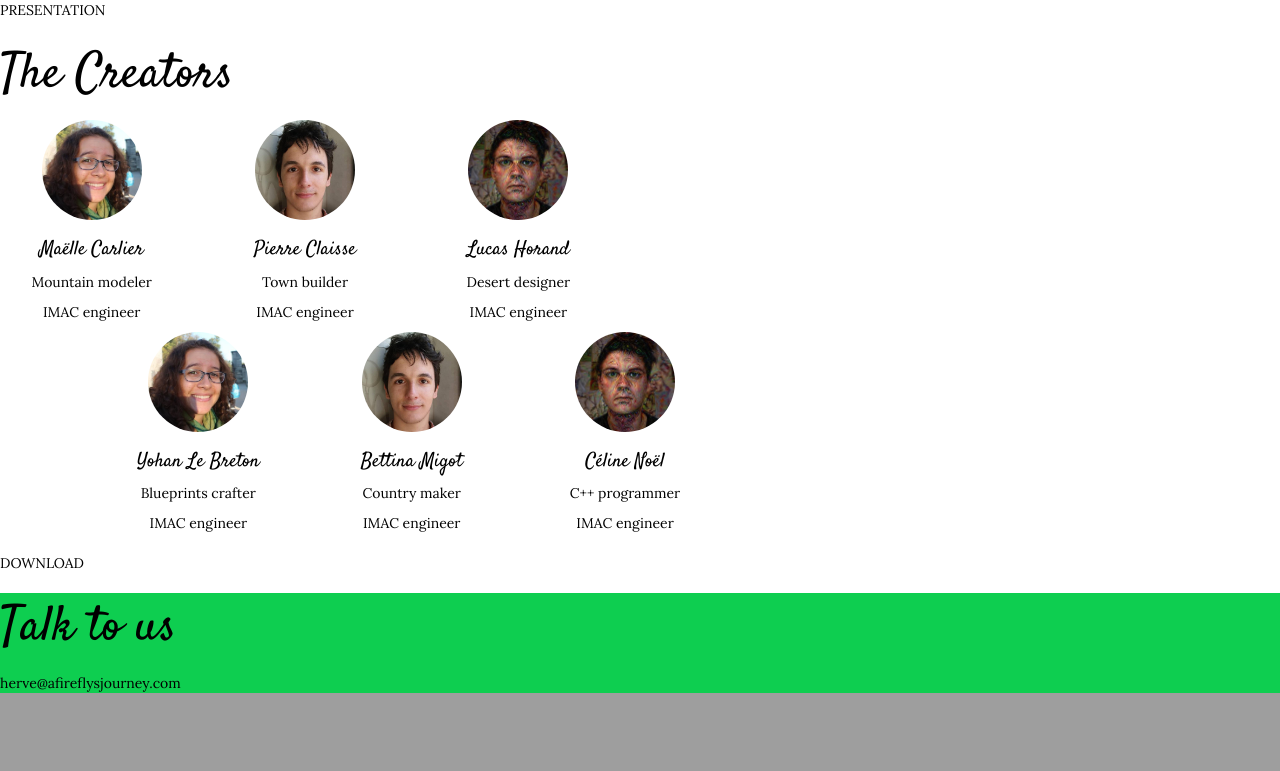
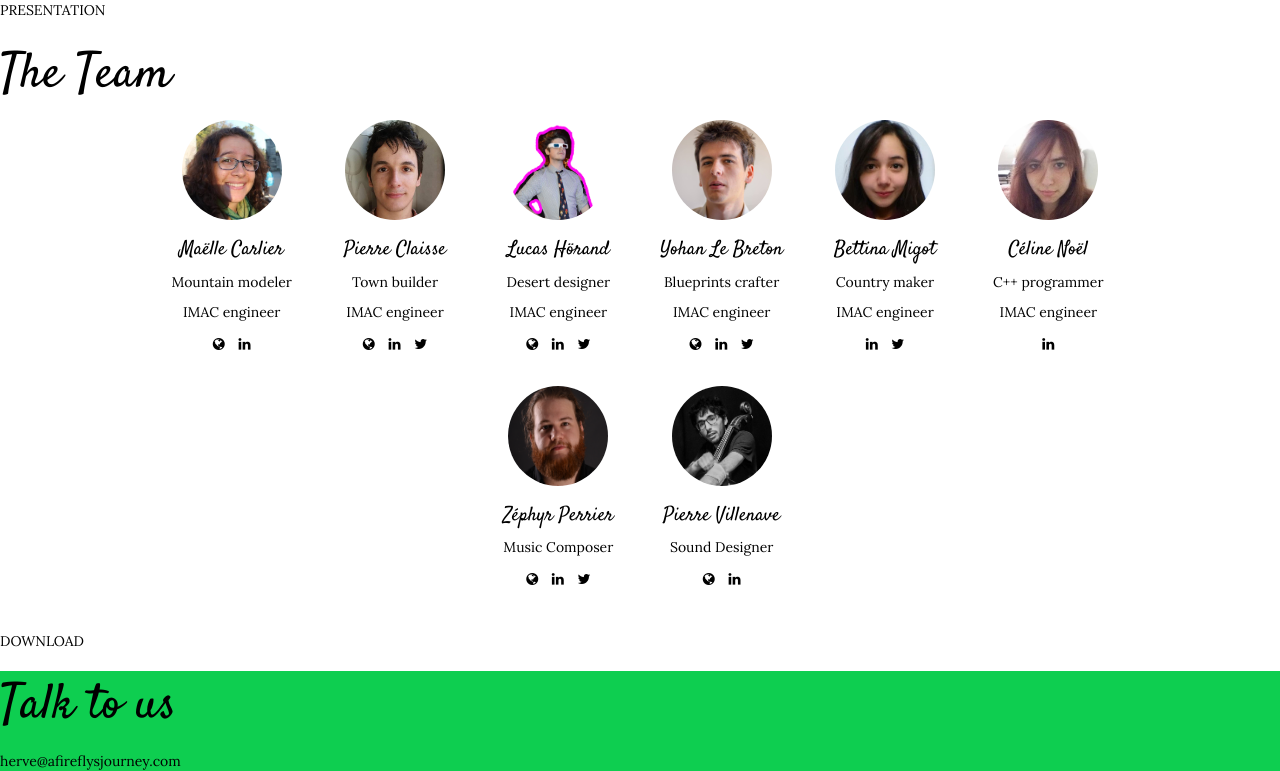
Before and after one commit to luhof/herve-website, a PHP site: page / in a window 1280 px wide. Shown: the part 800-1571 px from the top of the page. Before the commit the page ends 1493 px from the top, so only its background shows below. Run offline with PHP 8.4, Linux system fonts and the light colour scheme.

Commit message:
Almost finished team

```diff
--- a/css/styles.css
+++ b/css/styles.css
@@ -37,6 +37,18 @@ body>div>div>div>a:hover{text-decoration:underline;}
 #creators>.row>div{
 	text-align: center;
 }
+
+#creators>.row>div{
+	margin-bottom: 30px;
+}
+
+#creators a i{
+	padding: 5px;
+}
+#creators a:hover i{
+	background-color: lightblue;
+	color : white;
+}
 /*
 body>div>div>div:nth-child(2){margin-top:25px;}
 body>div>div:nth-child(3),body>div>div:nth-child(5),body>div>div:nth-child(7){text-align:right;}
@@ -50,7 +62,8 @@ header{background: url(../img/country.svg) no-repeat center bottom fixed;}
 #creators>.row>div:nth-child(4)>div:nth-child(1){background: url(../img/yohan-lebreton.jpg) no-repeat top left; background-size:100px 100px;}
 #creators>.row>div:nth-child(5)>div:nth-child(1){background: url(../img/bettina-migot.jpg) no-repeat left center; background-size:100px 100px;}
 #creators>.row>div:nth-child(6)>div:nth-child(1){background: url(../img/celine-noel.jpg) no-repeat right top; background-size:110px 110px;}
-
+#creators>.row:last-child>div:nth-child(1)>div:nth-child(1){background: url(../img/zephyr-perrier.jpg) no-repeat center center; background-size:110px 110px;}
+#creators>.row:last-child>div:nth-child(2)>div:nth-child(1){background: url(../img/pierre-villenave.jpg) no-repeat center center; background-size:110px 110px;}
 .bg-cover{-webkit-background-size:cover;-moz-background-size:cover;-o-background-size:cover;background-size:cover;}
 footer{background:#0ece50;}
 footer>p{margin-bottom:10px;}
@@ -70,6 +83,6 @@ html, body{
 }
 
 .wrap{
-	max-width : 960px;
+	max-width : 980px;
 	margin:auto;
 }
--- a/index.html
+++ b/index.html
@@ -23,65 +23,133 @@
 	</header>
 	<div id="presentation">PRESENTATION</div>
 	<div id="creators">
-		<header>The Creators</header>
+		<header>The Team</header>
 
 
 
-		<div class="row">
+		<div class="row wrap">
 
-			<div class="col-xs-12 col-sm-2 col-md-2 col-lg-2">
+			<div class="col-xs-6 col-sm-4 col-md-4 col-lg-2">
 				<div></div>
-				<a target="_blank" href="https://www.linkedin.com/in/ma%C3%ABlle-carlier-35b78562">
 					<h3>Maëlle Carlier</h3>
 					<p>Mountain modeler</p>
 					<p>IMAC engineer</p>
-				</a>
+					<a target="_blank" href="http://maellecarlier.com">
+						<i class="fa fa-globe" aria-hidden="true"></i>
+					</a>
+					<a target="_blank" href="https://www.linkedin.com/in/ma%C3%ABlle-carlier-35b78562">
+						<i class="fa fa-linkedin" aria-hidden="true"></i>
+					</a>
+
 			</div>
-			<div class="col-xs-12 col-sm-2 col-md-2 col-lg-2">
+			<div class="col-xs-6 col-sm-4 col-md-4 col-lg-2">
 				<div></div>
-				<a target="_blank" href="https://www.linkedin.com/in/pierreclaisse">
+
 					<h3>Pierre Claisse</h3>
 					<p>Town builder</p>
 					<p>IMAC engineer</p>
+				<a target="_blank" href="https://www.pierreclaisse.com">
+					<i class="fa fa-globe" aria-hidden="true"></i>
+				</a>
+				<a target="_blank" href="https://www.linkedin.com/in/pierreclaisse">
+					<i class="fa fa-linkedin" aria-hidden="true"></i>
+				</a>
+				<a target="blank" href="https://twitter.com/PierreClaisseMC">
+						<i class="fa fa-twitter" aria-hidden="true"></i>
 				</a>
 
 			</div>
-			<div class="col-xs-12 col-sm-2 col-md-2 col-lg-2">
+			<div class="col-xs-6 col-sm-4 col-md-4 col-lg-2">
 
 				<div></div>
-				<a target="_blank" href="https://www.linkedin.com/in/lucas-horand-2786246a">
-					<h3>Lucas Horand</h3>
+
+					<h3>Lucas Hörand</h3>
 					<p>Desert designer</p>
 					<p>IMAC engineer</p>
-				</a>
+					<a target="_blank" href="https://www.luhof.fr">
+						<i class="fa fa-globe" aria-hidden="true"></i>
+					</a>
+					<a target="_blank" href="https://www.linkedin.com/in/lucas-horand-2786246a">
+						<i class="fa fa-linkedin" aria-hidden="true"></i>
+					</a>
+					<a target="blank" href="https://twitter.com/Luhof">
+						<i class="fa fa-twitter" aria-hidden="true"></i>
+					</a>
 			</div>
-			</div>
-			<div class="row">
-				<div class="col-xs-12 col-sm-2 col-md-2 col-lg-2 col-md-offset-1">
+			<!--</div>
+			<div class="row">-->
+				<div class="col-xs-6 col-sm-4 col-md-4 col-lg-2">
 					<div></div>
 
-					<a target="_blank" href="https://www.linkedin.com/in/yohanlb">
+
 						<h3>Yohan Le Breton</h3>
 						<p>Blueprints crafter</p>
 						<p>IMAC engineer</p>
+				<a target="_blank" href="https://www.yohanlebreton.fr">
+					<i class="fa fa-globe" aria-hidden="true"></i>
+				</a>
+					<a target="_blank" href="https://www.linkedin.com/in/yohanlb">
+						<i class="fa fa-linkedin" aria-hidden="true"></i>
+					</a>
+					<a target="blank" href="https://twitter.com/Yohlb">
+						<i class="fa fa-twitter" aria-hidden="true"></i>
 					</a>
 
 				</div>
 
-				<div class="col-xs-12 col-sm-2 col-md-2 col-lg-2">
+				<div class="col-xs-6 col-sm-4 col-md-4 col-lg-2">
 					<div></div>
-					<a target="_blank" href="https://www.linkedin.com/in/bettinamigot">
+
 						<h3>Bettina Migot</h3>
 						<p>Country maker</p>
 						<p>IMAC engineer</p>
+					<a target="_blank" href="https://www.linkedin.com/in/bettinamigot">
+						<i class="fa fa-linkedin" aria-hidden="true"></i>
+					</a>
+					<a target="blank" href="https://twitter.com/bibambi">
+						<i class="fa fa-twitter" aria-hidden="true"></i>
 					</a>
 				</div>
-				<div class="col-xs-12 col-sm-2 col-md-2 col-lg-2">
+				<div class="col-xs-6 col-sm-4 col-md-4 col-lg-2">
 					<div></div>
-					<a target="_blank" href="https://www.linkedin.com/in/céline-noël-6aa045bb">
+
 						<h3>Céline Noël</h3>
 						<p>C++ programmer</p>
 						<p>IMAC engineer</p>
+					<a target="_blank" href="https://www.linkedin.com/in/céline-noël-6aa045bb">
+						<i class="fa fa-linkedin" aria-hidden="true"></i>
+					</a>
+				</div>
+		</div>
+		<div class="row wrap">
+			<div class="col-xs-6 col-sm-4 col-md-4 col-lg-2 col-lg-offset-4">
+					<div></div>
+
+						<h3>Zéphyr Perrier</h3>
+						<p>Music Composer</p>
+
+					<a target="_blank" href="https://www.yohanlebreton.fr">
+					<i class="fa fa-globe" aria-hidden="true"></i>
+				</a>
+
+					<a target="_blank" href="https://www.linkedin.com/in/bettinamigot">
+						<i class="fa fa-linkedin" aria-hidden="true"></i>
+					</a>
+					<a target="blank" href="https://twitter.com/bibambi">
+						<i class="fa fa-twitter" aria-hidden="true"></i>
+					</a>
+				</div>
+				<div class="col-xs-6 col-sm-4 col-md-4 col-lg-2">
+					<div></div>
+
+						<h3>Pierre Villenave</h3>
+						<p>Sound Designer</p>
+
+						<a target="_blank" href="http://www.pierrevillenave.com">
+					<i class="fa fa-globe" aria-hidden="true"></i>
+				</a>
+					<a target="_blank" href="https://www.linkedin.com/in/céline-noël-6aa045bb">
+						<i class="fa fa-linkedin" aria-hidden="true"></i>
 					</a>
 				</div>
 		</div>
```
Also changed, not shown: img/lucas-horand.jpg, img/pierre-villenave.jpg (added), img/zephyr-perrier.jpg (added).
